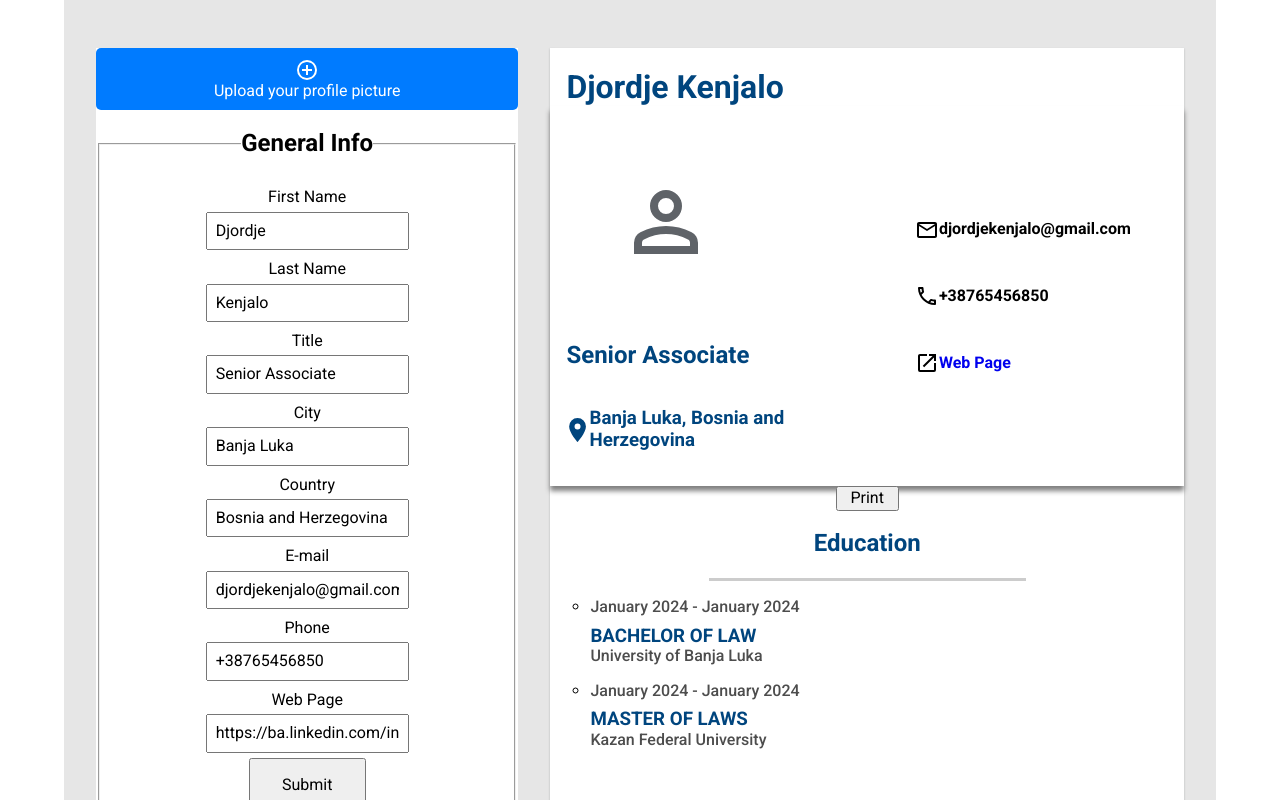
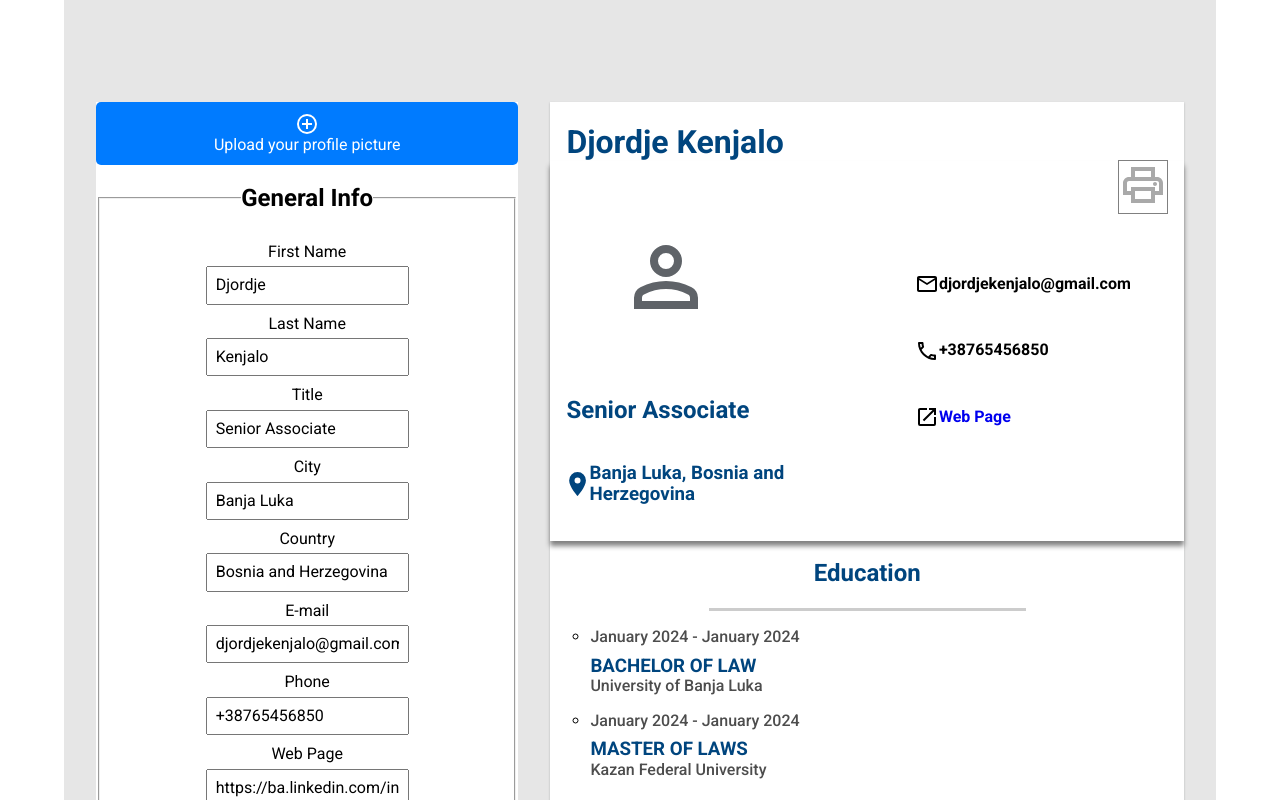
Before and after one commit to Djotajo/cv-application, a React (Vite) app: page / in a window 1280 px wide. Shown: the top 800 px of the page. Built offline with nearby package versions, Linux system fonts and the light colour scheme.

Commit message:
Style print button and make it sticky

```diff
--- a/src/App.css
+++ b/src/App.css
@@ -106,6 +106,11 @@ fieldset button {
 .right {
   width: 60%;
   max-width: 60%;
+  position: relative;
+  border: none;
+  box-shadow: #3c40434d 0 1px 2px;
+  transform: scale(1);
+  overflow: initial !important;
 }
 /* DISPLAY SECTION */
 /*  */
@@ -224,11 +229,6 @@ section label {
 .right h2,
 .right h3 {
   color: #00457e;
-}
-
-.right {
-  border: none;
-  box-shadow: #3c40434d 0 1px 2px;
 }
 
 /* , #3c404326 0 2px 6px 2px */
@@ -382,3 +382,26 @@ ul ul {
   align-items: center;
   justify-content: center;
 }
+
+.printButtonLabel {
+  position: sticky;
+  top: 10rem;
+  margin-left: auto;
+  right: -50px;
+  z-index: 1;
+  background-color: white;
+  border: 1px solid grey;
+  cursor: pointer;
+  margin-right: 1rem;
+  color: darkgrey;
+}
+
+#printButton {
+  display: none;
+  /* position: sticky;
+  top: 20px;
+  margin-left: auto;
+  right: 50px;
+  z-index: 1; */
+  /* align-self: baseline; */
+}
--- a/src/App.jsx
+++ b/src/App.jsx
@@ -9,6 +9,7 @@ import FileInput from "./components/fileInput";
 import ImageDisplay from "./components/imageDisplay";
 import Icon from "@mdi/react";
 import { mdiPlusCircleOutline } from "@mdi/js";
+import { mdiPrinterOutline } from "@mdi/js";
 
 import "./normalize.css";
 import "./App.css";
@@ -122,6 +123,10 @@ function App() {
     );
   }
 
+  function printCV() {
+    window.print();
+  }
+
   const [file, setFile] = useState(null);
   const [backgroundUrl, setBackgroundUrl] = useState("");
 
@@ -137,6 +142,12 @@ function App() {
 
   return (
     <>
+      <label htmlFor="printButton" className="printButtonLabel noPrint">
+        <Icon path={mdiPrinterOutline} size={2} title="Print" />
+      </label>
+      <button onClick={printCV} className="noPrint" id="printButton">
+        Print
+      </button>
       <main>
         <div className="container left noPrint">
           <section>
@@ -183,6 +194,7 @@ function App() {
               handleSubmitEditEducationItem={handleSubmitEditEducationItem}
             />
           </section>
+
           <section>
             {" "}
             <WorkInfo
@@ -209,6 +221,7 @@ function App() {
               profileImg={backgroundUrl}
             />
           </section>
+
           <section>
             {" "}
             <DisplayEducationInfo array={educationArray} />
--- a/src/components/displayGeneralInfo.jsx
+++ b/src/components/displayGeneralInfo.jsx
@@ -55,9 +55,9 @@ function DisplayGeneralInfo({
             </h4>
           </div>
         </div>
-        <button onClick={printCV} className="noPrint">
+        {/* <button onClick={printCV} className="noPrint">
           Print
-        </button>
+        </button> */}
         <hr className="generalInfoLine print" />
       </section>
     </>
```
